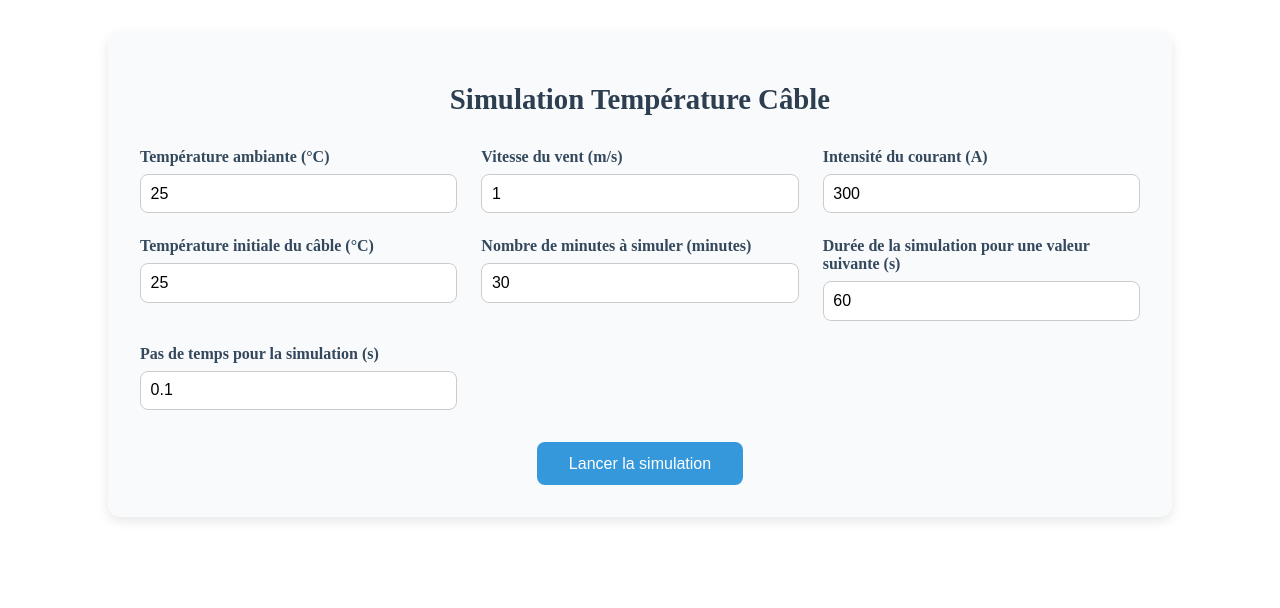
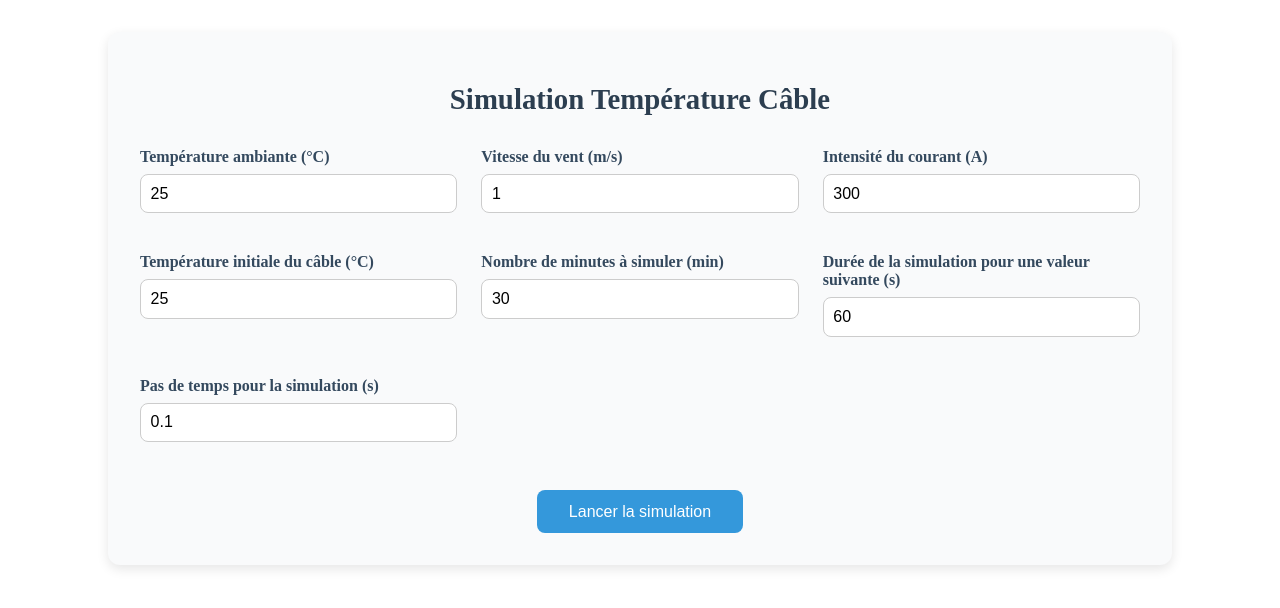
Before and after one commit to Redstoneur/Eco-Num-ESIEE, a Vue app in the folder front-end/: page / in a window 1280 px wide. Shown: the top 608 px of the page. Built offline with nearby package versions, Linux system fonts and the light colour scheme.

Commit message:
Refactor App.vue to use FormGroup component for input fields and improve form structure

```diff
--- a/front-end/src/App.vue
+++ b/front-end/src/App.vue
@@ -4,6 +4,7 @@ import {ref} from "vue";
 import {VuePlotly} from "vue3-plotly";
 
 // Importation des composants
+import FormGroup from "./components/form/form-group.vue";
 import Loader from './components/Loader.vue';
 import Error from './components/Error.vue';
 
@@ -85,34 +86,41 @@ const envoyerSimulation = async () => {
     <h1>Simulation Température Câble</h1>
 
     <form class="form-grid" @submit.prevent="envoyerSimulation">
-      <div class="form-group">
-        <label>Température ambiante (°C)</label>
-        <input type="number" v-model="temperature_ambiante"/>
-      </div>
-      <div class="form-group">
-        <label>Vitesse du vent (m/s)</label>
-        <input type="number" v-model="vitesse_vent"/>
-      </div>
-      <div class="form-group">
-        <label>Intensité du courant (A)</label>
-        <input type="number" v-model="intensite_courant"/>
-      </div>
-      <div class="form-group">
-        <label>Température initiale du câble (°C)</label>
-        <input type="number" v-model="temperature_cable_initiale"/>
-      </div>
-      <div class="form-group">
-        <label>Nombre de minutes à simuler (minutes)</label>
-        <input type="number" v-model="duree_minutes"/>
-      </div>
-      <div class="form-group">
-        <label>Durée de la simulation pour une valeur suivante (s)</label>
-        <input type="number" v-model="simulation_duration_minutes"/>
-      </div>
-      <div class="form-group">
-        <label>Pas de temps pour la simulation (s)</label>
-        <input type="number" v-model="time_step_microsecond"/>
-      </div>
+      <FormGroup
+        label="Température ambiante (°C)"
+        v-model="temperature_ambiante"
+        type="number"
+      />
+      <FormGroup
+        label="Vitesse du vent (m/s)"
+        v-model="vitesse_vent"
+        type="number"
+      />
+      <FormGroup
+        label="Intensité du courant (A)"
+        v-model="intensite_courant"
+        type="number"
+      />
+      <FormGroup
+        label="Température initiale du câble (°C)"
+        v-model="temperature_cable_initiale"
+        type="number"
+      />
+      <FormGroup
+        label="Nombre de minutes à simuler (min)"
+        v-model="duree_minutes"
+        type="number"
+      />
+      <FormGroup
+        label="Durée de la simulation pour une valeur suivante (s)"
+        v-model="simulation_duration_minutes"
+        type="number"
+      />
+      <FormGroup
+          label="Pas de temps pour la simulation (s)"
+          v-model="time_step_microsecond"
+          type="number"
+      />
     </form>
 
     <div class="actions">
@@ -183,30 +191,6 @@ h1 {
   gap: 1.5rem;
 }
 
-.form-group {
-  display: flex;
-  flex-direction: column;
-}
-
-label {
-  font-weight: 600;
-  margin-bottom: 0.5rem;
-  color: #34495e;
-}
-
-input {
-  padding: 0.6rem;
-  border: 1px solid #ccc;
-  border-radius: 8px;
-  font-size: 1rem;
-}
-
-input:focus {
-  border-color: #3498db;
-  outline: none;
-  box-shadow: 0 0 0 3px rgba(52, 152, 219, 0.2);
-}
-
 .actions {
   text-align: center;
   margin-top: 2rem;
--- /dev/null
+++ b/front-end/src/components/form/form-group.vue
@@ -0,0 +1,49 @@
+<script setup lang="ts">
+import { defineProps } from "vue";
+
+defineProps<{
+  label: string;
+  modelValue: string | number;
+  type?: string;
+}>();
+
+const emit = defineEmits(["update:modelValue"]);
+</script>
+
+<template>
+  <div class="form-group">
+    <label>{{ label }}</label>
+    <input
+      :type="type || 'text'"
+      :value="modelValue"
+      @input="$emit('update:modelValue', ($event.target as HTMLInputElement)?.value)"
+    />
+  </div>
+</template>
+
+<style scoped>
+.form-group {
+  display: flex;
+  flex-direction: column;
+  margin-bottom: 1rem;
+}
+
+label {
+  font-weight: 600;
+  margin-bottom: 0.5rem;
+  color: #34495e;
+}
+
+input {
+  padding: 0.6rem;
+  border: 1px solid #ccc;
+  border-radius: 8px;
+  font-size: 1rem;
+}
+
+input:focus {
+  border-color: #3498db;
+  outline: none;
+  box-shadow: 0 0 0 3px rgba(52, 152, 219, 0.2);
+}
+</style>
```
